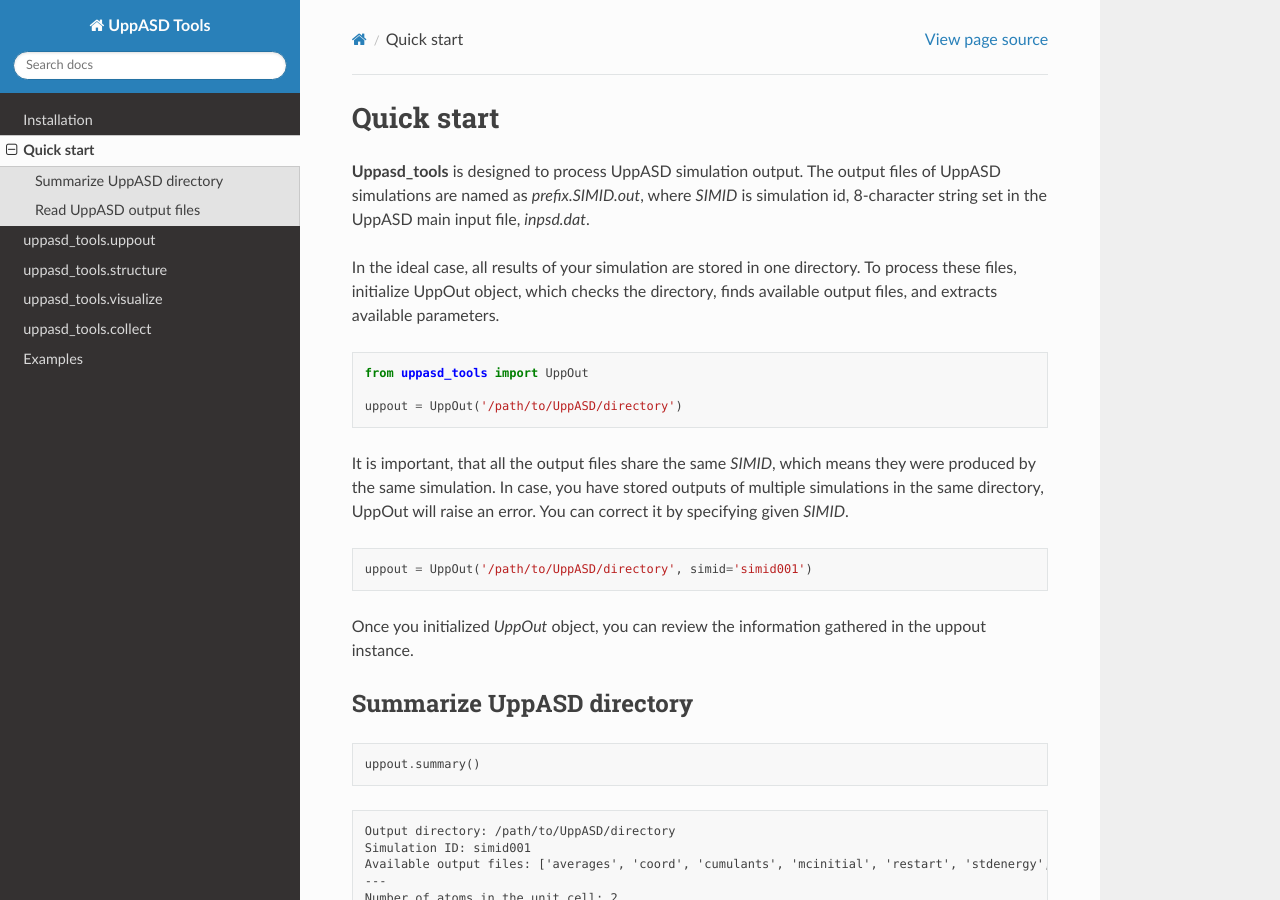
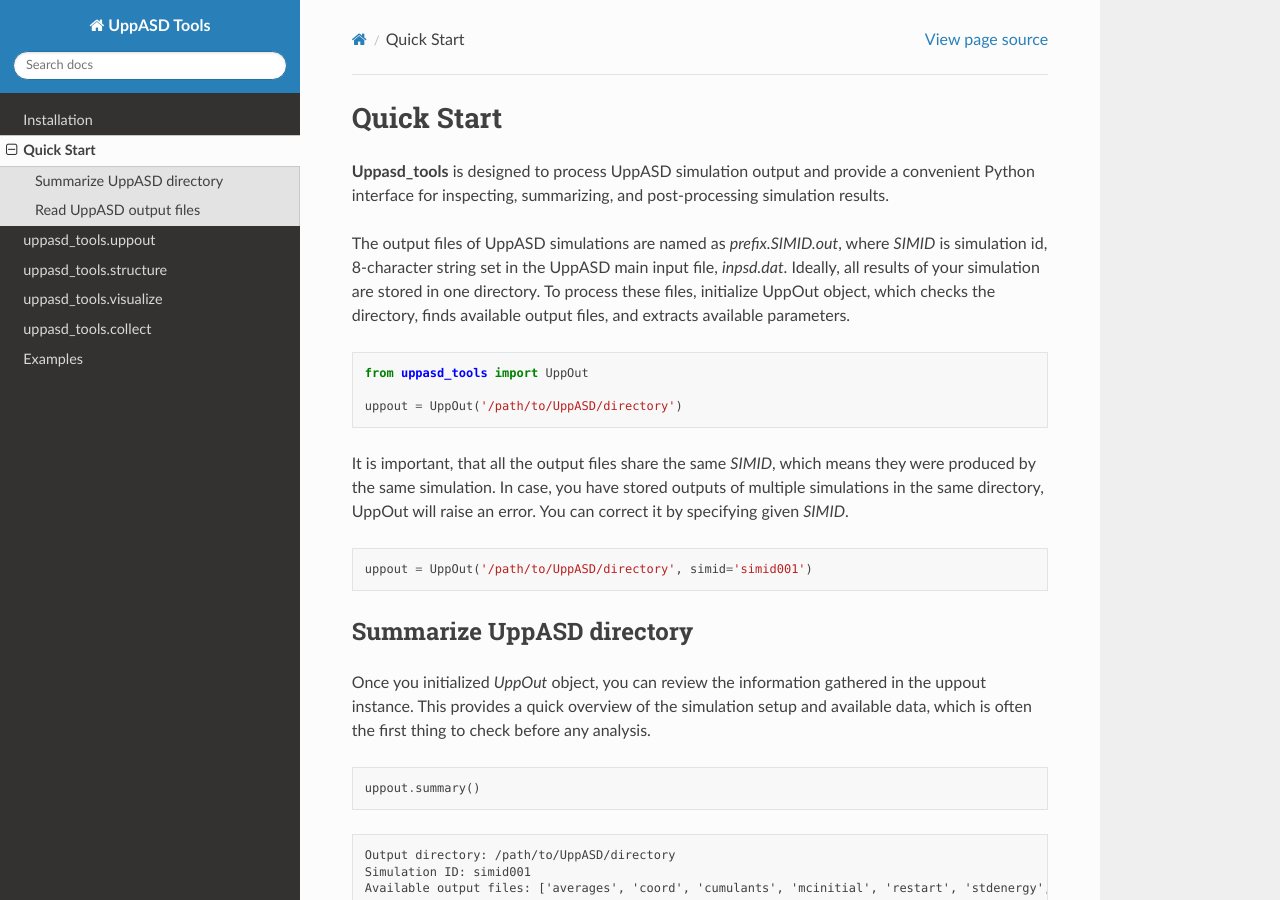
Before and after one commit to LLapsus/uppasd_tools, a Sphinx documentation site: the page built from docs/source/quick_start.rst, in a window 1280 px wide and 900 px high. Built offline with Sphinx 7.4.7 and the Read the Docs theme 3.1.0, drawn with Linux system fonts in a browser that asks for light colours; some of the changed text lies outside the part shown.

Commit message:
Improve clarity and formatting in quick start documentation

```diff
--- a/docs/source/quick_start.rst
+++ b/docs/source/quick_start.rst
@@ -1,11 +1,14 @@
 ===========
-Quick start
+Quick Start
 ===========
 
-**Uppasd_tools** is designed to process UppASD simulation output. The output files of UppASD simulations are named as
+**Uppasd_tools** is designed to process UppASD simulation output and provide
+a convenient Python interface for inspecting, summarizing, and post-processing
+simulation results.
+
+The output files of UppASD simulations are named as
 `prefix.SIMID.out`, where `SIMID` is simulation id, 8-character string set in the UppASD main input file, `inpsd.dat`.
-
-In the ideal case, all results of your simulation are stored in one directory.
+Ideally, all results of your simulation are stored in one directory.
 To process these files, initialize UppOut object, which checks the directory, finds available output files,
 and extracts available parameters.
 
@@ -23,11 +26,12 @@ You can correct it by specifying given `SIMID`.
 
     uppout = UppOut('/path/to/UppASD/directory', simid='simid001')
 
+Summarize UppASD directory
+--------------------------
 
 Once you initialized `UppOut` object, you can review the information gathered in the uppout instance.
-
-Summarize UppASD directory
---------------------------
+This provides a quick overview of the simulation setup and available data,
+which is often the first thing to check before any analysis.
 
 .. code-block:: Python
 
@@ -68,6 +72,10 @@ which returns a pandas dataframe containing the data from the file
 | ...  | ...    | ...    | ...    | ...    | ...      |
 +------+--------+--------+--------+--------+----------+
 
+The table contains averaged magnetization components and their standard deviation
+as a function of Monte Carlo iteration.
+More details on UppASD output files you can find in the `UppASD Manual <https://uppasd.github.io/UppASD-manual/output/>`_.
+
 If you need to see final magnetic configurations, stored in `restart.simid001.out` file, use
 
 .. code-block:: Python
```
Also changed, not shown: other parts of docs/source/quick_start.rst (+1 -1 lines).
